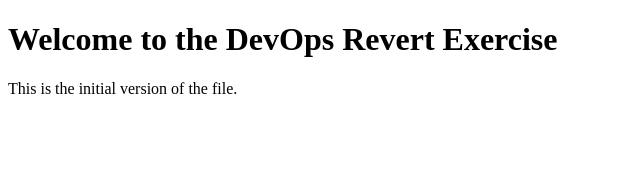
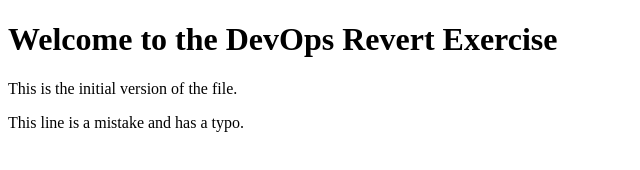
Before and after one commit to leehongsoon1386/devops-revert-exercise, a plain HTML site: page index.html in a window 1280 px wide. Shown: the whole page, without its empty margins (0-640 px from the left). Drawn offline with Linux system fonts and the light colour scheme.

Commit message:
Add mistaken line

```diff
--- a/index.html
+++ b/index.html
@@ -8,5 +8,6 @@
 <body>
     <h1>Welcome to the DevOps Revert Exercise</h1>
     <p>This is the initial version of the file.</p>
+    <p>This line is a mistake and has a typo.</p>
 </body>
 </html>
```
